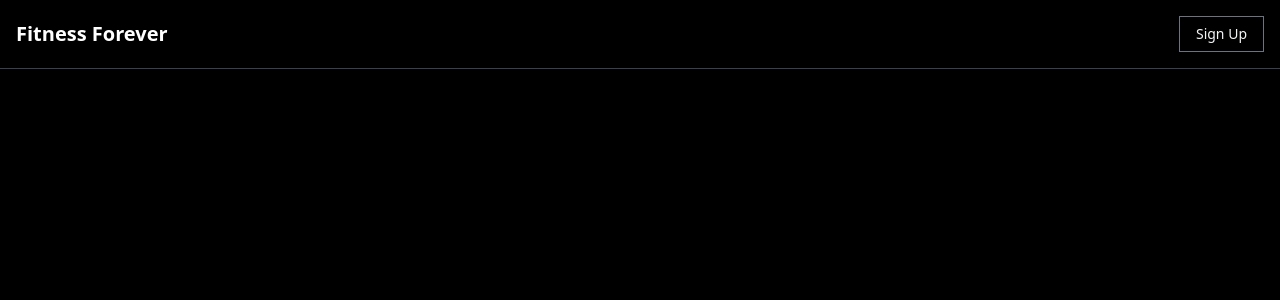
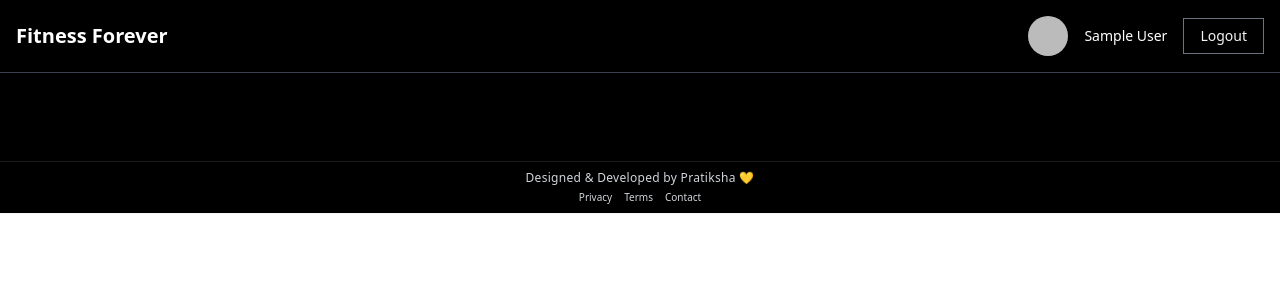
Before and after one commit to Pratiksha102/fitness-forever, a Next.js app: page /protected in a window 1280 px wide. Before the commit this address had no page. Shown: the top 300 px of the page. Built offline with nearby package versions, Linux system fonts and the light colour scheme; no server answers; sample sign-in values are in the browser's storage.

Commit message:
Implement NextAuth, google SignIn

```diff
--- a/package.json
+++ b/package.json
@@ -15,6 +15,7 @@
     "clsx": "^2.1.1",
     "lucide-react": "^0.473.0",
     "next": "15.1.5",
+    "next-auth": "^4.24.11",
     "react": "^19.0.0",
     "react-dom": "^19.0.0",
     "swiper": "^11.2.1",
--- /dev/null
+++ b/src/app/api/auth/[...nextauth]/route.ts
@@ -0,0 +1,14 @@
+import NextAuth from "next-auth";
+import GoogleProvider from "next-auth/providers/google";
+
+const handler = NextAuth({
+  providers: [
+    GoogleProvider({
+      clientId: process.env.GOOGLE_CLIENT_ID!,
+      clientSecret: process.env.GOOGLE_CLIENT_SECRET!,
+    }),
+  ],
+  secret: process.env.NEXTAUTH_SECRET,
+});
+
+export { handler as GET, handler as POST };
--- a/src/app/layout.tsx
+++ b/src/app/layout.tsx
@@ -1,15 +1,19 @@
+"use client";
 import "@/styles/globals.css";
 import { Header } from "@/components/Header";
-// import { Footer } from "@/components/Footer";
+import { SessionProvider } from "next-auth/react";
+import Footer from "@/components/Footer";
 
 export default function RootLayout({ children }: { children: React.ReactNode }) {
   return (
+    <SessionProvider>
     <html lang="en">
       <body className="font-sans bg-background text-foreground antialiased">
         <Header />
         <main className="container mx-auto px-4 py-8  bg-black">{children}</main>
-        {/* <Footer /> */}
+        <Footer />
       </body>
     </html>
+    </SessionProvider>
   );
 }
--- a/src/app/page.tsx
+++ b/src/app/page.tsx
@@ -6,17 +6,15 @@ import HeroSlider from "@/components/HeroSlider";
 import About from "@/components/About";
 import Plans from "@/components/Plans";
 import ClientReviews from "@/components/ClientReviews";
-import Footer from "@/components/Footer";
 
 export default function Home() {
   return (
     <div className="min-h-screen font-sans bg-background text-foreground">
       <section className="relative mb-16">
-      <HeroSlider />
-      <About/>
-      <Plans/>
-      <ClientReviews/>
-      <Footer/>
+        <HeroSlider />
+        <About />
+        <Plans />
+        <ClientReviews />
       </section>
     </div>
   );
--- /dev/null
+++ b/src/app/protected/page.tsx
@@ -0,0 +1,21 @@
+"use client";
+
+import { useSession } from "next-auth/react";
+import { useRouter } from "next/navigation";
+import { useEffect } from "react";
+
+export default function ProtectedPage() {
+  const { data: session, status } = useSession();
+  const router = useRouter();
+
+  useEffect(() => {
+    if (status === "unauthenticated") {
+      router.push("/");
+    }
+  }, [status, router]);
+
+  if (status === "loading") return <p>Loading...</p>;
+  if (!session) return null;
+
+  return <h1>Protected Content for {session.user?.name}</h1>;
+}
--- a/src/components/Footer.tsx
+++ b/src/components/Footer.tsx
@@ -1,6 +1,6 @@
 const Footer = () => {
     return (
-      <footer className="w-full bg-transparent backdrop-blur-xl p-2 rounded-t-lg shadow-sm border-t border-white/10 flex flex-col items-center text-gray-300">
+      <footer className="w-full bg-black backdrop-blur-xl p-2 rounded-t-lg shadow-sm border-t border-white/10 flex flex-col items-center text-gray-300">
         <p className="text-xs font-light tracking-wide">Designed & Developed by Pratiksha 💛</p>
         <div className="flex gap-3 mt-1 text-[10px]">
           <a href="#" className="hover:text-white transition duration-300 ease-in-out">Privacy</a>
--- a/src/components/Header.tsx
+++ b/src/components/Header.tsx
@@ -1,23 +1,43 @@
-import React from "react";
+"use client";
+
+import { signIn, signOut, useSession } from "next-auth/react";
 import { Button } from "@/components/ui/button";
-import { NavigationMenu } from "@/components/ui/navigation-menu";
 
 export function Header() {
+  const { data: session } = useSession();
+
   return (
     <header className="border-b bg-black border-gray-700">
       <div className="container mx-auto px-4 py-4 flex justify-between items-center">
         <h1 className="text-xl font-bold text-white">Fitness Forever</h1>
-        {/* <NavigationMenu>
-          <a href="/" className="hover:underline px-3 py-2 text-gray-100">
-            Home
-          </a>
-          <a href="/about" className="hover:underline px-3 py-2 text-gray-100">
-            About
-          </a>
-        </NavigationMenu> */}
-        <Button variant="outline" className="text-gray-100 border-gray-500">
-          Sign Up
-        </Button>
+
+        {session ? (
+          <div className="flex items-center gap-4">
+            {session.user?.image && (
+              <img
+                src={session.user.image}
+                alt="Profile"
+                className="w-10 h-10 rounded-full"
+              />
+            )}
+            <span className="text-sm text-white">{session.user?.name}</span>
+            <Button
+              variant="outline"
+              className="text-gray-100 border-gray-500"
+              onClick={() => signOut()}
+            >
+              Logout
+            </Button>
+          </div>
+        ) : (
+          <Button
+            variant="outline"
+            className="text-gray-100 border-gray-500"
+            onClick={() => signIn("google")}
+          >
+            Sign In
+          </Button>
+        )}
       </div>
     </header>
   );
```
Also changed, not shown: 1 other file (tests, documents, lock files or other folders).
